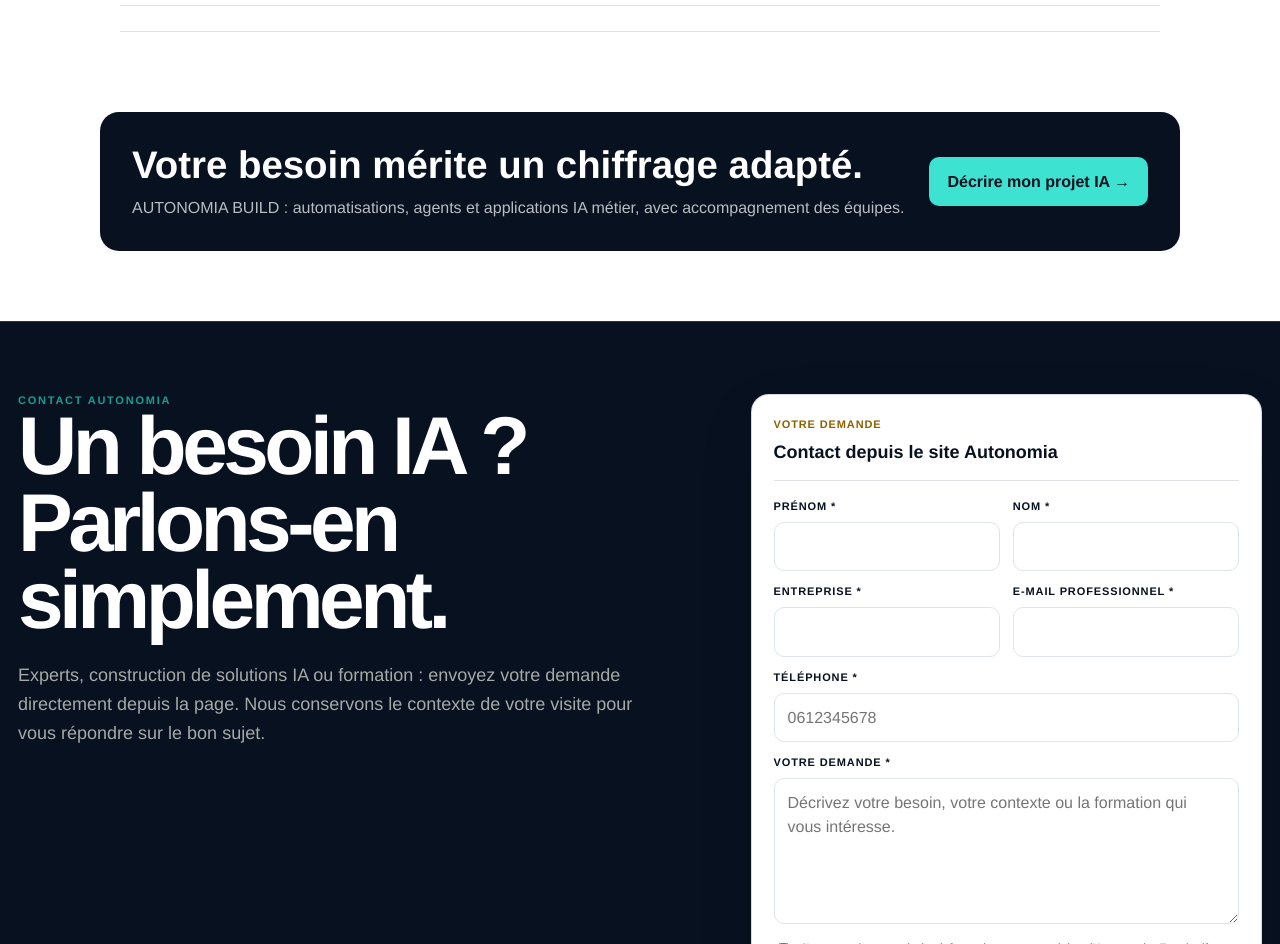
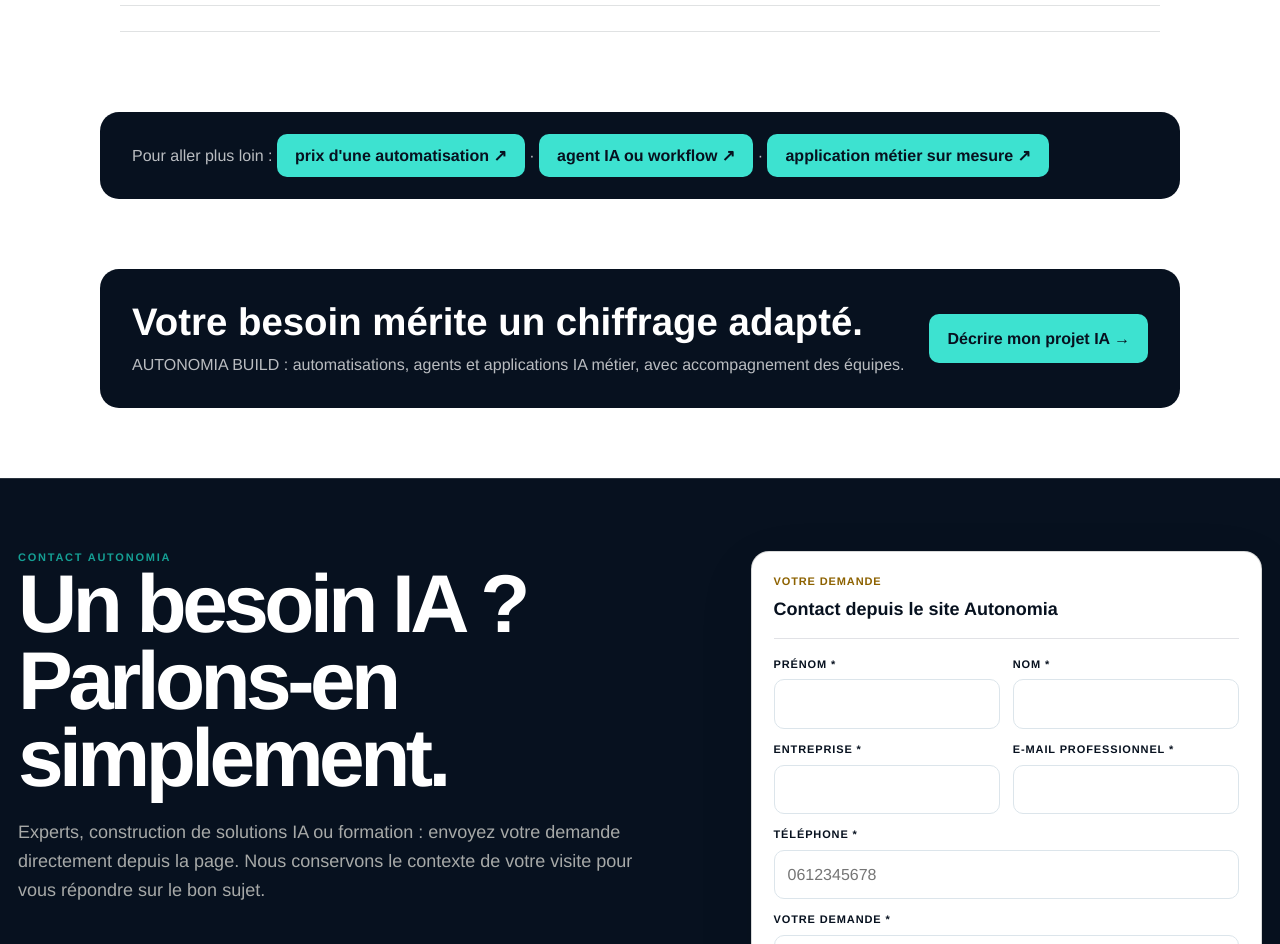
Before and after one commit to aristote-app/Autonomia-MCP, a Next.js app in the folder site/: page /cout-agent-ia in a window 1280 px wide. Shown: the part 3720-4664 px from the top of the page. Built offline with nearby package versions, Linux system fonts and the light colour scheme; no server answers.

Commit message:
seo(build): link agent-cost guide to four practical buying guides and trigger public deployment checks

```diff
--- a/site/app/cout-agent-ia/page.js
+++ b/site/app/cout-agent-ia/page.js
@@ -139,6 +139,12 @@
 
       <section className={styles.bottom}>
         <div>
+          <p>Pour aller plus loin : <Link href="/cout-automatisation-ia">prix d'une automatisation ↗</Link> · <Link href="/agent-ia-ou-automatisation">agent IA ou workflow ↗</Link> · <Link href="/application-metier-ia">application métier sur mesure ↗</Link></p>
+        </div>
+      </section>
+
+      <section className={styles.bottom}>
+        <div>
           <h2>Votre besoin mérite un chiffrage adapté.</h2>
           <p>AUTONOMIA BUILD : automatisations, agents et applications IA métier, avec accompagnement des équipes.</p>
         </div>
```
